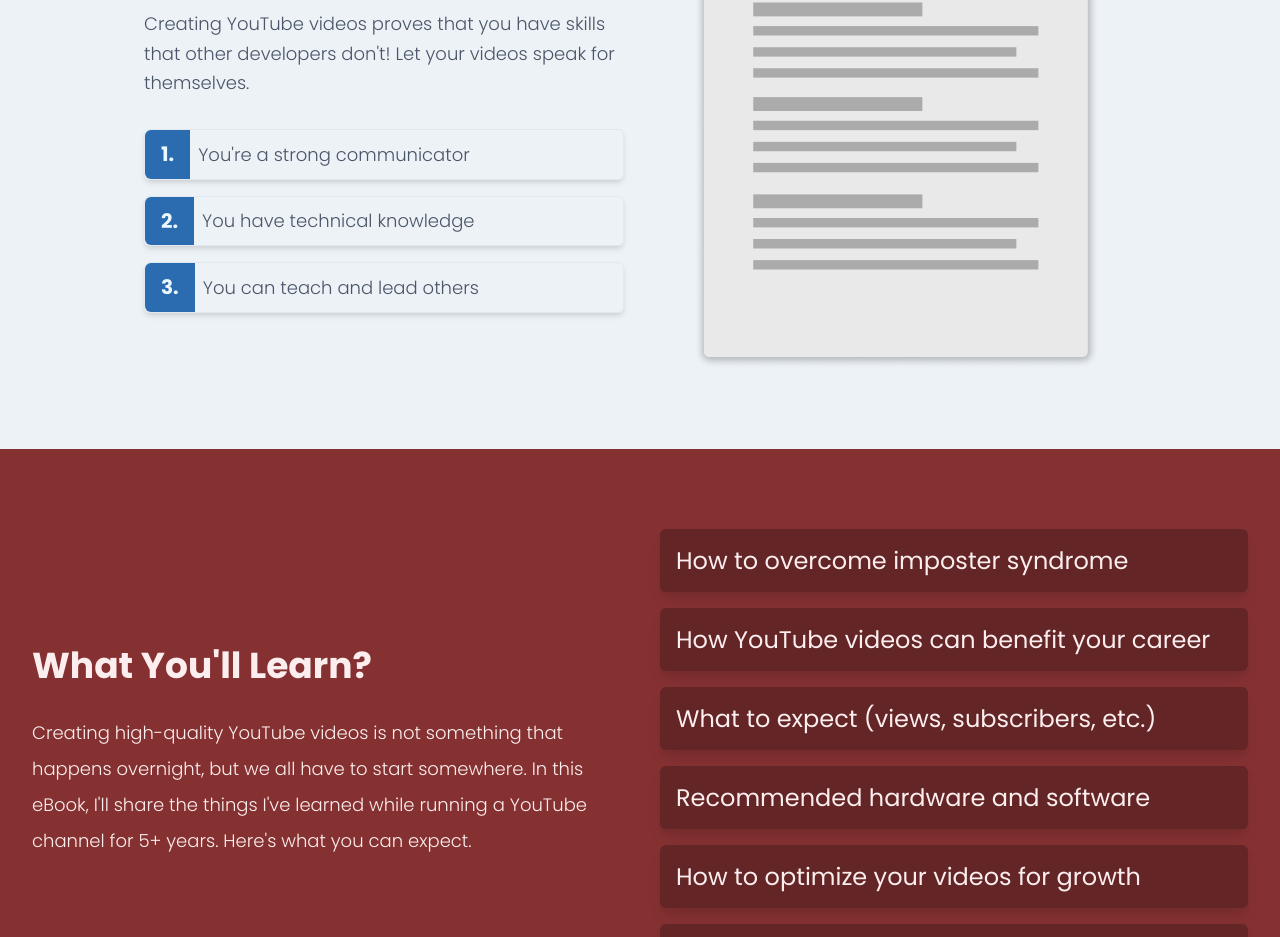
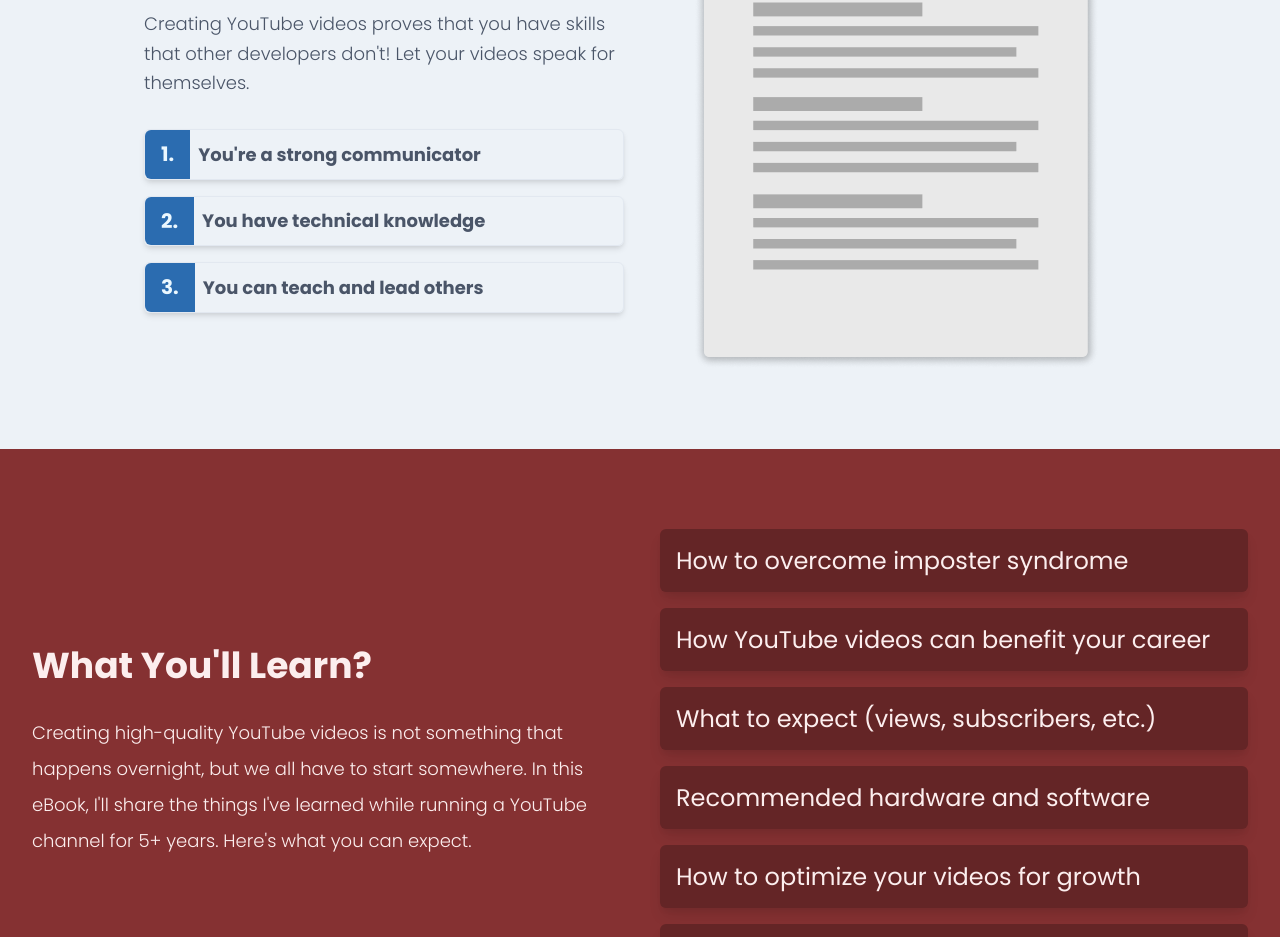
Before and after one commit to jamesqquick/youtube-for-developers, a Next.js app: page / in a window 1280 px wide. Shown: the part 1128-2065 px from the top of the page. Built offline with nearby package versions, Linux system fonts and the light colour scheme.

Commit message:
Bold points

```diff
--- a/components/ResumeMissingSomething.js
+++ b/components/ResumeMissingSomething.js
@@ -18,19 +18,23 @@ export default function ResumeMissingSomething() {
                             <span className="bg-blue-700 text-blue-100 py-2 px-4 rounded-l-md">
                                 1.
                             </span>
-                            <p className="mb-0">You're a strong communicator</p>
+                            <p className="mb-0 font-bold">
+                                You're a strong communicator
+                            </p>
                         </li>
                         <li className="border shadow-md rounded-md flex items-center space-x-2">
                             <span className="bg-blue-700 text-blue-100 py-2 px-4 rounded-l-md">
                                 2.
                             </span>
-                            <p className="mb-0">You have technical knowledge</p>
+                            <p className="mb-0 font-bold">
+                                You have technical knowledge
+                            </p>
                         </li>
                         <li className="border shadow-md rounded-md flex items-center space-x-2">
                             <span className="bg-blue-700 text-blue-100 py-2 px-4 rounded-l-md">
                                 3.
                             </span>
-                            <p className="mb-0">
+                            <p className="mb-0 font-bold">
                                 You can teach and lead others
                             </p>
                         </li>
--- a/components/Testimonials.js
+++ b/components/Testimonials.js
@@ -22,8 +22,11 @@ export default function Testimonials() {
                 <div className="absolute  w-48 xl:h-full right-0 transform translate-x-24"></div>
             </div>
             <div className=" px-8 xl:py-24 xl:w-2/3 z-10 space-y-12 relative">
-                {quotes.map((testimonial) => (
-                    <div className="md:flex space-x-10 items-center border p-8 shadow-2xl rounded-lg bg-gray-100">
+                {quotes.map((testimonial, i) => (
+                    <div
+                        className="md:flex space-x-10 items-center border p-8 shadow-2xl rounded-lg bg-gray-100"
+                        key={i}
+                    >
                         <img
                             src={testimonial.img}
                             alt="YouTube For Developers Cover Image"
```
